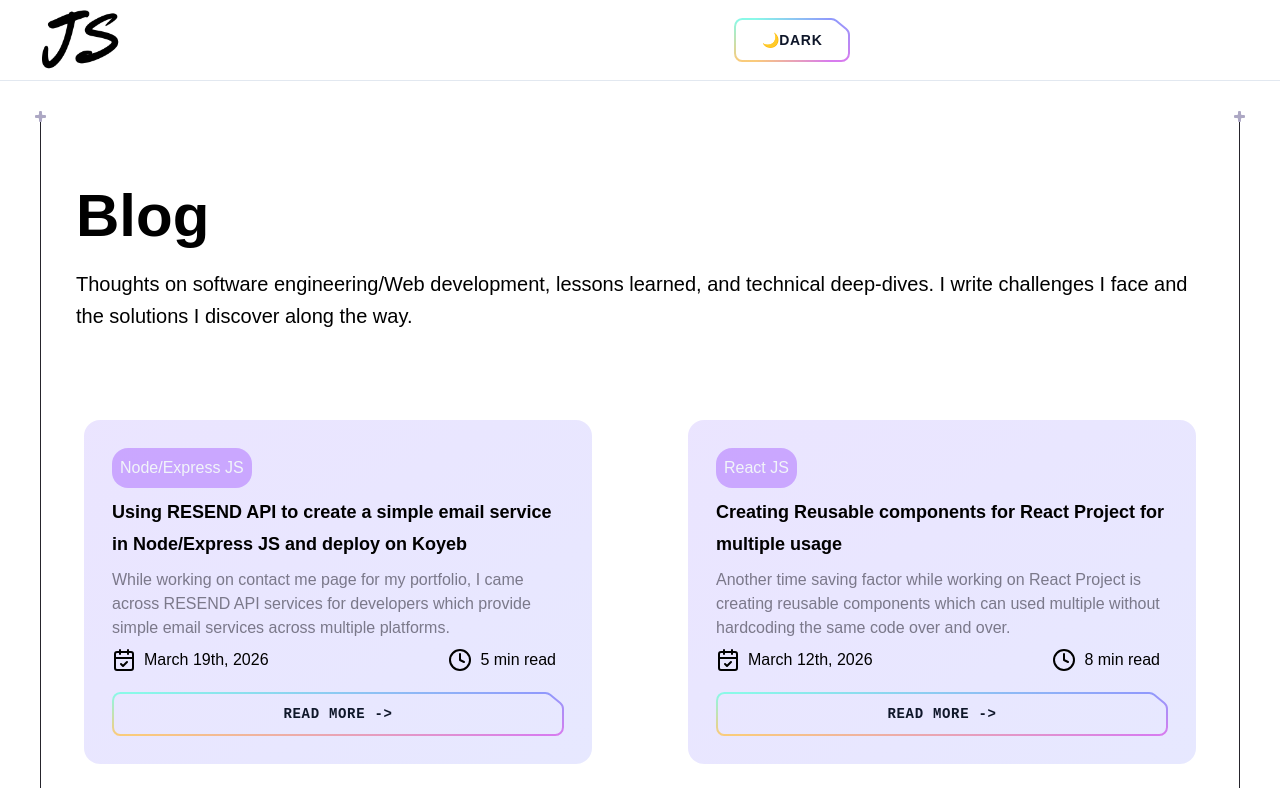
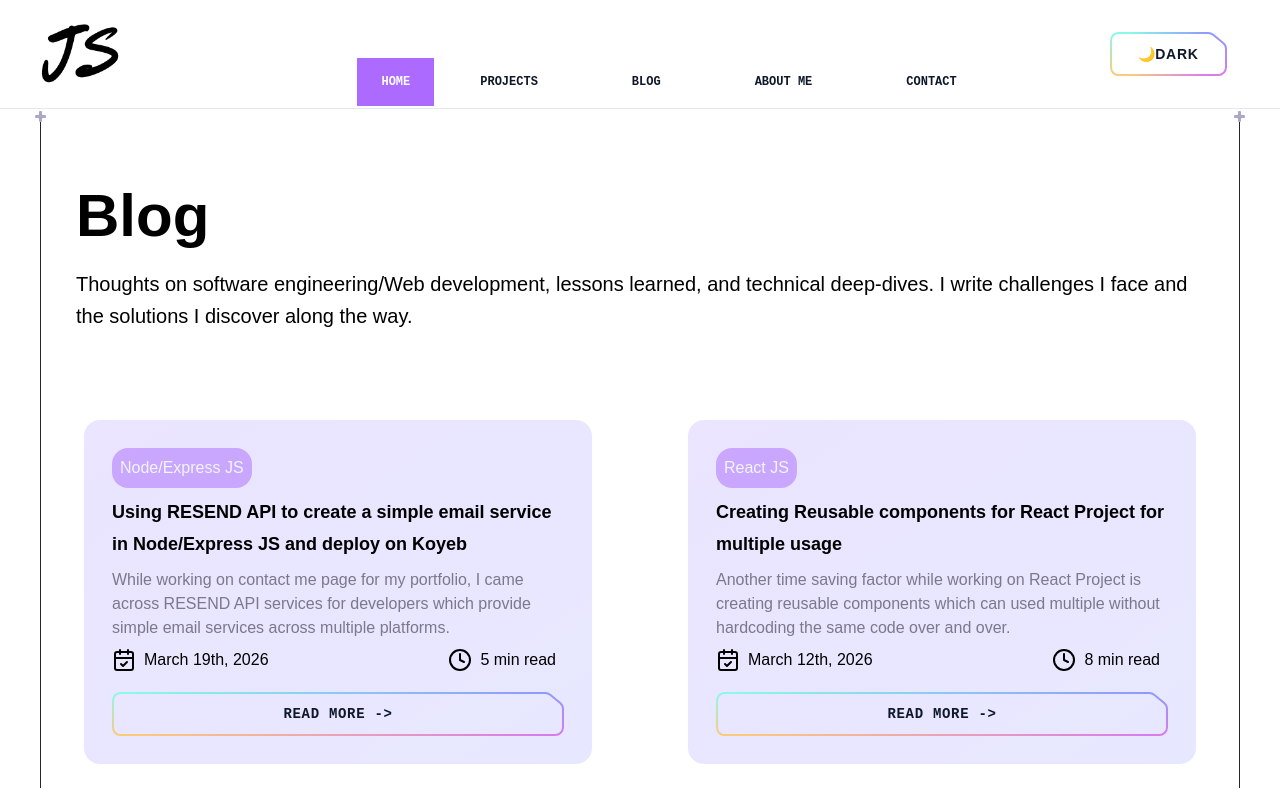
Before and after one commit to JayanShrestha/my-portfolio-react, a React (Vite) app: page /blog in a window 1280 px wide. Shown: the top 800 px of the page. Built offline with nearby package versions, Linux system fonts and the light colour scheme; the HTML template or start-up script is replaced by a standard one.

Commit message:
updated header for blog page and get in touch page

```diff
--- a/src/components/Header.jsx
+++ b/src/components/Header.jsx
@@ -39,7 +39,7 @@ const Header = () => {
           ></img>
         </a>
       </div>
-      <div className={`${pathname.pathname !== "/" ? `hidden` : ""}`}>
+
       <nav
         className={`${openNavigation ? "flex h-fit  drop-shadow-md shadow-black  dark:bg-n-8/50 mt-8 translate-x-0 backdrop-blur-md" : "h-fit -translate-x-full lg:translate-x-0 mt-8"}  fixed top-[5rem] left-0 right-0 bottom-0 lg:static lg:flex lg:mx-auto lg:bg-transparent transition-all duration-300 ease-in-out `}
       >
@@ -54,7 +54,7 @@ const Header = () => {
             <a
               onClick={handleclick}
               key={item.id}
-                href={item.url}
+              href={pathname.pathname === "/" ? item.url : item.surl}
               className={`block relative font-code text-2xl uppercase transition-colors hover:scale-105 hover:text-color-1 ${item.OnlyMobile ? "lg:hidden" : ""}px-6 py-4  lg:-mr-0.5 lg:text-xs lg:font-semibold ${
                 item.url === pathname.hash
                   ? "z-2 lg:bg-color-1 lg:text-n-1 lg:hover:text-color-2 "
@@ -66,7 +66,7 @@ const Header = () => {
           ))}
         </div>
       </nav>
-      </div>
+
       <ThemeToggle className="m-auto px-1 lg:px-7" />
 
       <div className="flex items-center justify-end mr-4 lg:hidden">
--- a/src/constants/index.js
+++ b/src/constants/index.js
@@ -7,6 +7,7 @@ export const navigation = [
     id: "0",
     title: "Projects",
     url: "#projects",
+    surl: "/#projects",
   },
   {
     id: "1",
@@ -17,11 +18,13 @@ export const navigation = [
     id: "2",
     title: "About me",
     url: "#aboutme",
+    surl: "/#aboutme",
   },
   {
     id: "3",
     title: "Contact",
     url: "#contact",
+    surl: "/#contact",
   },
 ];
 
```
Lines whose indentation alone changed are shown as unchanged.
